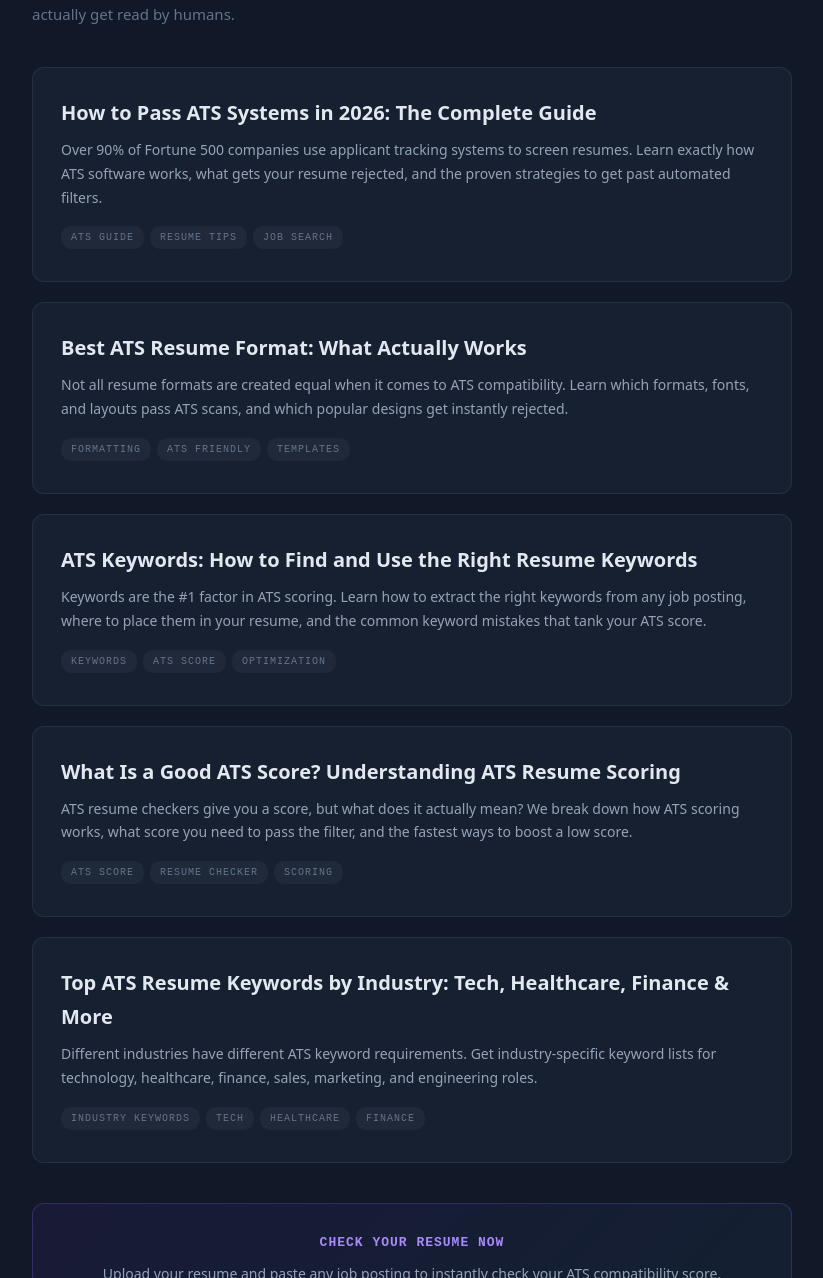
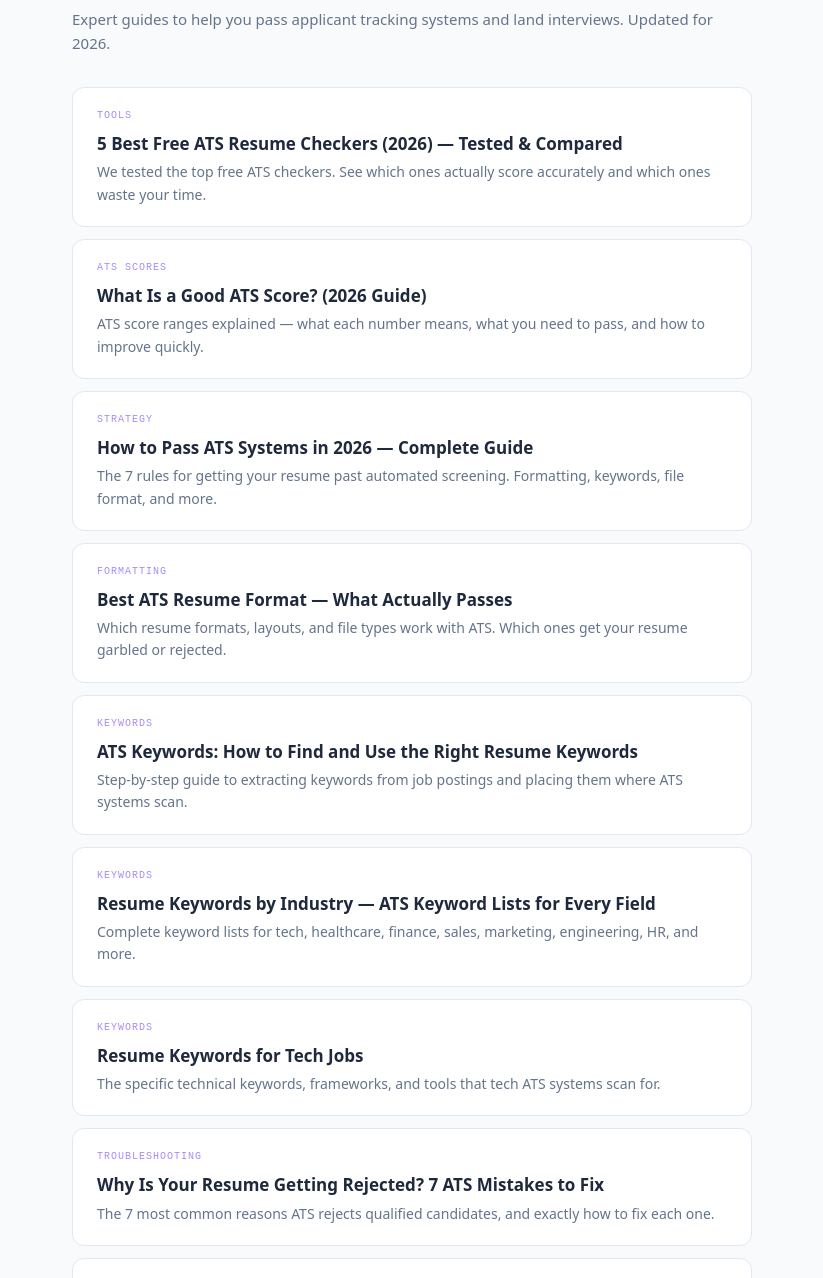
Before and after one commit to rhogburn-droid/resume-weapon, a website: page blog/index.html in a window 1280 px wide. Shown: the part 202-1480 px from the top of the page, without its empty margins (228-1051 px from the left). Drawn offline with Linux system fonts and the light colour scheme.

Commit message:
Update index.html

```diff
--- a/blog/index.html
+++ b/blog/index.html
@@ -1,77 +1,115 @@
-<!DOCTYPE html>
+!DOCTYPE html>
 <html lang="en">
 <head>
 <meta charset="UTF-8"/>
 <meta name="viewport" content="width=device-width,initial-scale=1.0"/>
-<title>ATS Resume Tips & Guides — Resume Weapon Blog</title>
-<meta name="description" content="Learn how to beat applicant tracking systems with our expert guides. Free ATS resume tips, keyword optimization strategies, and formatting advice to land more interviews."/>
-<link rel="icon" href="/favicon.svg" type="image/svg+xml"/>
-<link rel="icon" href="/favicon.png" type="image/png" sizes="32x32"/>
-<link rel="apple-touch-icon" href="/icon-192.png"/>
-<link rel="canonical" href="https://atsresumechecker.io/blog"/>
+<title>ATS Resume Blog — Expert Guides to Beat Applicant Tracking Systems | Resume Weapon</title>
+<meta name="description" content="Free guides on ATS resume formatting, keyword optimization, ATS scores, and how to get your resume past applicant tracking systems. Updated for 2026."/>
+<link rel="canonical" href="https://atsresumechecker.io/blog/"/>
 <style>
 *{margin:0;padding:0;box-sizing:border-box}
-body{background:#111827;font-family:system-ui,-apple-system,sans-serif;color:#cbd5e1;line-height:1.7}
-a{color:#a78bfa;text-decoration:none}
+body{background:#f8fafc;font-family:system-ui,sans-serif;color:#334155;line-height:1.6}
+a{color:#7c3aed;text-decoration:none}
 a:hover{text-decoration:underline}
-.container{max-width:800px;margin:0 auto;padding:24px 20px}
-.nav{display:flex;justify-content:space-between;align-items:center;padding:16px 0;border-bottom:1px solid rgba(100,116,139,.2);margin-bottom:40px}
-.nav-brand{font-family:monospace;font-size:14px;font-weight:700;letter-spacing:2px;color:#a78bfa}
-.nav-cta{font-family:monospace;font-size:11px;letter-spacing:2px;background:linear-gradient(135deg,#7c3aed,#6d28d9);color:#fff;padding:8px 20px;border-radius:6px}
-h1{font-size:32px;font-weight:800;color:#f1f5f9;margin-bottom:8px;line-height:1.2}
-.subtitle{font-size:15px;color:#64748b;margin-bottom:40px}
-.article-card{background:rgba(30,41,59,.5);border:1px solid rgba(100,116,139,.2);border-radius:12px;padding:28px;margin-bottom:20px;transition:border-color .2s}
-.article-card:hover{border-color:rgba(139,92,246,.3)}
-.article-card h2{font-size:20px;font-weight:700;color:#e2e8f0;margin-bottom:8px}
-.article-card h2 a{color:#e2e8f0}
-.article-card h2 a:hover{color:#a78bfa;text-decoration:none}
-.article-card p{font-size:14px;color:#94a3b8;margin-bottom:12px}
-.tag{display:inline-block;font-family:monospace;font-size:10px;letter-spacing:1px;color:#64748b;background:rgba(100,116,139,.1);padding:3px 10px;border-radius:10px;margin-right:6px;margin-bottom:4px}
-.footer{margin-top:48px;padding-top:24px;border-top:1px solid rgba(100,116,139,.2);text-align:center}
-.footer p{font-family:monospace;font-size:10px;color:#64748b;letter-spacing:2px}
+.container{max-width:720px;margin:0 auto;padding:24px 20px}
+.nav{display:flex;justify-content:space-between;align-items:center;padding:16px 0;border-bottom:1px solid #e2e8f0;margin-bottom:40px}
+.nav-brand{font-family:monospace;font-size:14px;font-weight:700;letter-spacing:2px;color:#7c3aed}
+.nav-cta{font-family:monospace;font-size:11px;letter-spacing:2px;background:linear-gradient(135deg,#7c3aed,#6d28d9);color:#fff;padding:8px 20px;border-radius:6px;text-decoration:none}
+h1{font-size:28px;font-weight:800;color:#1e293b;margin-bottom:8px}
+.subtitle{font-size:15px;color:#64748b;margin-bottom:32px}
+.post{display:block;background:#fff;border:1px solid #e2e8f0;border-radius:12px;padding:20px 24px;margin-bottom:12px;text-decoration:none;transition:border-color .2s,box-shadow .2s}
+.post:hover{border-color:#c4b5fd;box-shadow:0 4px 12px rgba(124,58,237,.08);text-decoration:none}
+.post h2{font-size:17px;font-weight:700;color:#1e293b;margin-bottom:4px}
+.post p{font-size:14px;color:#64748b;margin:0}
+.post .tag{font-family:monospace;font-size:10px;color:#a78bfa;letter-spacing:1px;margin-bottom:6px;display:block}
+.cta-box{text-align:center;margin:32px 0;padding:24px;background:linear-gradient(135deg,rgba(124,58,237,.06),rgba(56,189,248,.04));border:1px solid rgba(124,58,237,.2);border-radius:12px}
+.cta-btn{display:inline-block;font-family:monospace;font-size:14px;font-weight:700;letter-spacing:2px;background:linear-gradient(135deg,#7c3aed,#6d28d9);color:#fff;padding:14px 32px;border-radius:8px;text-decoration:none;margin-top:12px}
+.footer{margin-top:48px;padding-top:24px;border-top:1px solid #e2e8f0;text-align:center}
+.footer p{font-family:monospace;font-size:10px;color:#94a3b8;letter-spacing:2px}
 </style>
 </head>
 <body>
 <div class="container">
-  <nav class="nav">
-    <a href="/" class="nav-brand">⚡ RESUME WEAPON</a>
-    <a href="/" class="nav-cta">FREE ATS CHECK →</a>
-  </nav>
-  <h1>ATS Resume Tips & Guides</h1>
-  <p class="subtitle">Expert advice on beating applicant tracking systems, optimizing keywords, and formatting resumes that actually get read by humans.</p>
-  <div class="article-card">
-    <h2><a href="/blog/how-to-pass-ats-systems">How to Pass ATS Systems in 2026: The Complete Guide</a></h2>
-    <p>Over 90% of Fortune 500 companies use applicant tracking systems to screen resumes. Learn exactly how ATS software works, what gets your resume rejected, and the proven strategies to get past automated filters.</p>
-    <span class="tag">ATS GUIDE</span><span class="tag">RESUME TIPS</span><span class="tag">JOB SEARCH</span>
+  <nav class="nav"><a href="/" class="nav-brand">⚡ RESUME WEAPON</a><a href="/" class="nav-cta">FREE ATS CHECK →</a></nav>
+
+  <h1>ATS Resume Guides</h1>
+  <p class="subtitle">Expert guides to help you pass applicant tracking systems and land interviews. Updated for 2026.</p>
+
+  <a href="/blog/best-free-ats-resume-checkers/" class="post">
+    <span class="tag">TOOLS</span>
+    <h2>5 Best Free ATS Resume Checkers (2026) — Tested & Compared</h2>
+    <p>We tested the top free ATS checkers. See which ones actually score accurately and which ones waste your time.</p>
+  </a>
+
+  <a href="/blog/ats-score-what-is-good/" class="post">
+    <span class="tag">ATS SCORES</span>
+    <h2>What Is a Good ATS Score? (2026 Guide)</h2>
+    <p>ATS score ranges explained — what each number means, what you need to pass, and how to improve quickly.</p>
+  </a>
+
+  <a href="/blog/how-to-pass-ats-systems/" class="post">
+    <span class="tag">STRATEGY</span>
+    <h2>How to Pass ATS Systems in 2026 — Complete Guide</h2>
+    <p>The 7 rules for getting your resume past automated screening. Formatting, keywords, file format, and more.</p>
+  </a>
+
+  <a href="/blog/best-ats-resume-format/" class="post">
+    <span class="tag">FORMATTING</span>
+    <h2>Best ATS Resume Format — What Actually Passes</h2>
+    <p>Which resume formats, layouts, and file types work with ATS. Which ones get your resume garbled or rejected.</p>
+  </a>
+
+  <a href="/blog/ats-keywords-guide/" class="post">
+    <span class="tag">KEYWORDS</span>
+    <h2>ATS Keywords: How to Find and Use the Right Resume Keywords</h2>
+    <p>Step-by-step guide to extracting keywords from job postings and placing them where ATS systems scan.</p>
+  </a>
+
+  <a href="/blog/resume-keywords-by-industry/" class="post">
+    <span class="tag">KEYWORDS</span>
+    <h2>Resume Keywords by Industry — ATS Keyword Lists for Every Field</h2>
+    <p>Complete keyword lists for tech, healthcare, finance, sales, marketing, engineering, HR, and more.</p>
+  </a>
+
+  <a href="/blog/resume-keywords-tech-jobs/" class="post">
+    <span class="tag">KEYWORDS</span>
+    <h2>Resume Keywords for Tech Jobs</h2>
+    <p>The specific technical keywords, frameworks, and tools that tech ATS systems scan for.</p>
+  </a>
+
+  <a href="/blog/why-resume-getting-rejected/" class="post">
+    <span class="tag">TROUBLESHOOTING</span>
+    <h2>Why Is Your Resume Getting Rejected? 7 ATS Mistakes to Fix</h2>
+    <p>The 7 most common reasons ATS rejects qualified candidates, and exactly how to fix each one.</p>
+  </a>
+
+  <a href="/blog/how-to-get-past-ats-filters/" class="post">
+    <span class="tag">STRATEGY</span>
+    <h2>How to Get Past ATS Filters</h2>
+    <p>Advanced strategies for beating aggressive ATS screening, including keyword density and section optimization.</p>
+  </a>
+
+  <a href="/blog/ats-resume-format-healthcare/" class="post">
+    <span class="tag">HEALTHCARE</span>
+    <h2>ATS Resume Format for Healthcare Professionals</h2>
+    <p>Healthcare-specific ATS guidance — HIPAA keywords, clinical certifications, and EHR terminology.</p>
+  </a>
+
+  <a href="/blog/ats-resume-tips-career-changers/" class="post">
+    <span class="tag">CAREER CHANGE</span>
+    <h2>ATS Resume Tips for Career Changers</h2>
+    <p>How to pass ATS when switching industries. Transferable keywords, hybrid formats, and transition strategies.</p>
+  </a>
+
+  <div class="cta-box">
+    <p style="font-family:monospace;font-size:13px;color:#7c3aed;letter-spacing:1px;font-weight:700;margin-bottom:6px">CHECK YOUR ATS SCORE — FREE</p>
+    <p style="font-size:14px;margin-bottom:0">Upload your resume and see your score in 30 seconds. No signup required.</p>
+    <a href="/" class="cta-btn">FREE ATS CHECK →</a>
   </div>
-  <div class="article-card">
-    <h2><a href="/blog/best-ats-resume-format">Best ATS Resume Format: What Actually Works</a></h2>
-    <p>Not all resume formats are created equal when it comes to ATS compatibility. Learn which formats, fonts, and layouts pass ATS scans, and which popular designs get instantly rejected.</p>
-    <span class="tag">FORMATTING</span><span class="tag">ATS FRIENDLY</span><span class="tag">TEMPLATES</span>
-  </div>
-  <div class="article-card">
-    <h2><a href="/blog/ats-keywords-guide">ATS Keywords: How to Find and Use the Right Resume Keywords</a></h2>
-    <p>Keywords are the #1 factor in ATS scoring. Learn how to extract the right keywords from any job posting, where to place them in your resume, and the common keyword mistakes that tank your ATS score.</p>
-    <span class="tag">KEYWORDS</span><span class="tag">ATS SCORE</span><span class="tag">OPTIMIZATION</span>
-  </div>
-  <div class="article-card">
-    <h2><a href="/blog/ats-score-what-is-good">What Is a Good ATS Score? Understanding ATS Resume Scoring</a></h2>
-    <p>ATS resume checkers give you a score, but what does it actually mean? We break down how ATS scoring works, what score you need to pass the filter, and the fastest ways to boost a low score.</p>
-    <span class="tag">ATS SCORE</span><span class="tag">RESUME CHECKER</span><span class="tag">SCORING</span>
-  </div>
-  <div class="article-card">
-    <h2><a href="/blog/resume-keywords-by-industry">Top ATS Resume Keywords by Industry: Tech, Healthcare, Finance & More</a></h2>
-    <p>Different industries have different ATS keyword requirements. Get industry-specific keyword lists for technology, healthcare, finance, sales, marketing, and engineering roles.</p>
-    <span class="tag">INDUSTRY KEYWORDS</span><span class="tag">TECH</span><span class="tag">HEALTHCARE</span><span class="tag">FINANCE</span>
-  </div>
-  <div style="text-align:center;margin:40px 0;padding:28px;background:linear-gradient(135deg,rgba(124,58,237,.08),rgba(56,189,248,.05));border:1px solid rgba(139,92,246,.25);border-radius:12px">
-    <p style="font-family:monospace;font-size:13px;color:#a78bfa;letter-spacing:1px;font-weight:700;margin-bottom:8px">CHECK YOUR RESUME NOW</p>
-    <p style="font-size:14px;color:#94a3b8;margin-bottom:16px">Upload your resume and paste any job posting to instantly check your ATS compatibility score.</p>
-    <a href="/" style="display:inline-block;font-family:monospace;font-size:14px;font-weight:700;letter-spacing:2px;background:linear-gradient(135deg,#7c3aed,#6d28d9);color:#fff;padding:14px 32px;border-radius:8px;text-decoration:none">FREE ATS RESUME CHECK →</a>
-  </div>
+
   <div class="footer">
     <p>RESUME WEAPON — FREE ATS RESUME CHECKER & AI RESUME BUILDER</p>
-    <p style="margin-top:8px"><a href="/">Home</a> · <a href="/blog">Blog</a></p>
+    <p style="margin-top:8px"><a href="/">Home</a> · <a href="/blog/">Blog</a> · <a href="/privacy/">Privacy</a> · <a href="/terms/">Terms</a></p>
   </div>
 </div>
 </body>
```
